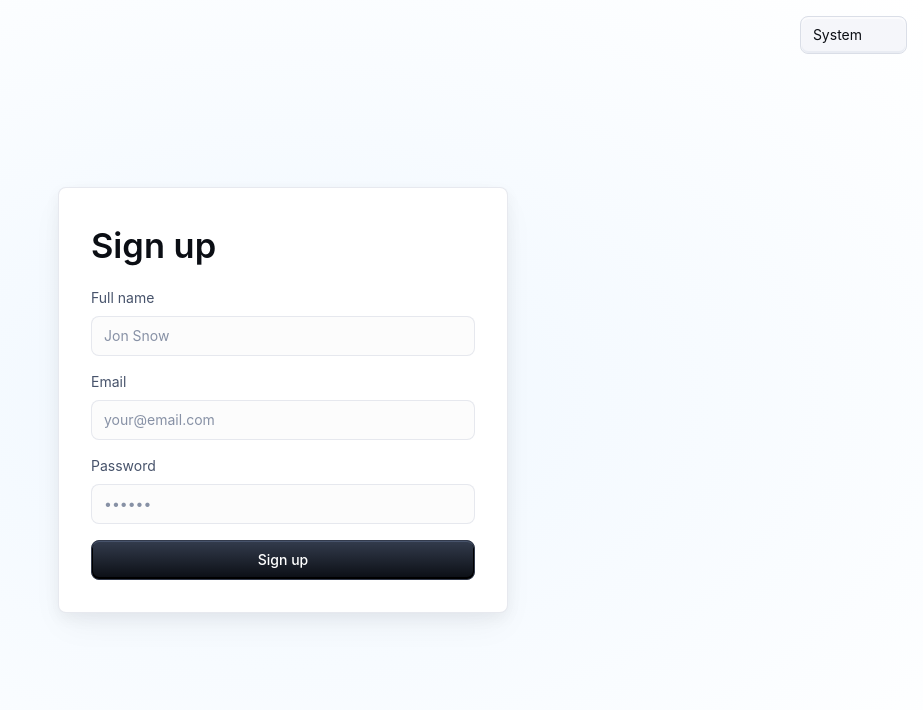
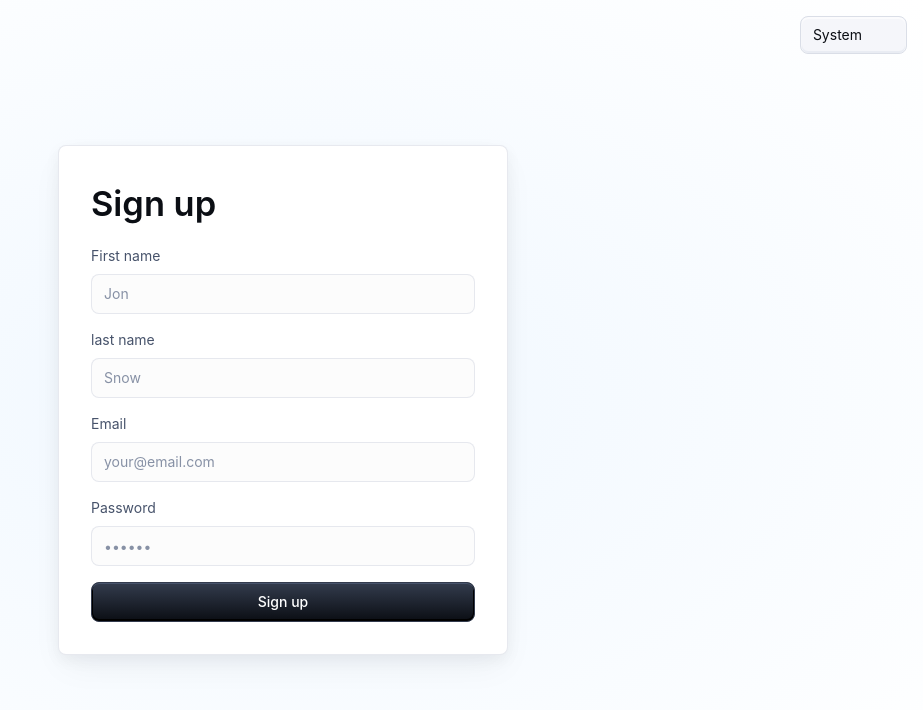
Before and after one commit to thegolriz/Realiti, a React (Create React App) app in the folder frontend/: page /signup in a window 1280 px wide. Shown: the top 710 px of the page, without its empty margins (357-1280 px from the left). Built offline with nearby package versions, Linux system fonts and the light colour scheme; some icons are missing.

Commit message:
Frontend basic skeleton almost finsihed

```diff
--- a/frontend/package.json
+++ b/frontend/package.json
@@ -7,6 +7,7 @@
     "@emotion/styled": "^11.14.1",
     "@mui/icons-material": "^7.3.9",
     "@mui/material": "^7.3.9",
+    "axios": "^1.14.0",
     "cra-template": "1.2.0",
     "react": "^19.0.0",
     "react-dom": "^19.0.0",
--- /dev/null
+++ b/frontend/src/api/api.js
@@ -0,0 +1,11 @@
+import axios from "axios";
+
+const api = axios.create({
+  baseURL: "http://localhost:5001/api",
+  timeout: 1000,
+});
+export const signup = (data) => api.post('/signup', data);
+export const login = (data) => api.post('/login', data);
+export const createPost = (data, token) => api.post('/post', data, {
+  headers: { Authorization: `Bearer ${token}` }
+});
--- a/frontend/src/pages/Post.jsx
+++ b/frontend/src/pages/Post.jsx
@@ -1,5 +1,6 @@
 import { TextField, Box, Input } from '@mui/material';
 import PostButton from '../components/PostButton.jsx';
+import { createPost } from '../api/api.js';
 
 export default function Post() {
   return (
--- a/frontend/src/pages/Signin.jsx
+++ b/frontend/src/pages/Signin.jsx
@@ -17,6 +17,7 @@ import { styled } from '@mui/material/styles';
 // import ForgotPassword from './components/ForgotPassword';
 import AppTheme from '../shared-theme/AppTheme';
 import ColorModeSelect from '../shared-theme/ColorModeSelect';
+import { login } from '../api/api.js';
 
 const Card = styled(MuiCard)(({ theme }) => ({
   display: 'flex',
@@ -77,8 +78,8 @@ export default function SignIn(props) {
   };
 
   const handleSubmit = (event) => {
+    event.preventDefault();
     if (emailError || passwordError) {
-      event.preventDefault();
       return;
     }
     const data = new FormData(event.currentTarget);
@@ -86,6 +87,16 @@ export default function SignIn(props) {
       email: data.get('email'),
       password: data.get('password'),
     });
+    login({
+      email: data.get("email"),
+      password: data.get("password"),
+    })
+      .then((response) => {
+        console.log(response.data)
+      })
+      .catch((err) => {
+        console.error(err);
+      });
   };
 
   // const navigateToDash = () =>{
@@ -188,6 +199,7 @@ export default function SignIn(props) {
               fullWidth
               variant="contained"
               onClick={validateInputs}
+              href="/dashboard"
             >
               Sign in
             </Button>
--- a/frontend/src/pages/Signup.jsx
+++ b/frontend/src/pages/Signup.jsx
@@ -11,6 +11,7 @@ import MuiCard from '@mui/material/Card';
 import { styled } from '@mui/material/styles';
 import AppTheme from '../shared-theme/AppTheme';
 import ColorModeSelect from '../shared-theme/ColorModeSelect';
+import { signup } from "../api/api.js";
 
 const Card = styled(MuiCard)(({ theme }) => ({
   display: 'flex',
@@ -63,12 +64,15 @@ export default function SignUp(props) {
   const [nameErrorMessage, setNameErrorMessage] = React.useState('');
 
   const validateInputs = () => {
+    console.log("clikc");
     const email = document.getElementById('email');
     const password = document.getElementById('password');
-    const name = document.getElementById('name');
+    const first_name = document.getElementById('first_name');
+    const last_name = document.getElementById('last_name');
 
     let isValid = true;
 
+    console.log("this is what isValid is ", isValid)
     if (!email.value || !/\S+@\S+\.\S+/.test(email.value)) {
       setEmailError(true);
       setEmailErrorMessage('Please enter a valid email address.');
@@ -78,16 +82,16 @@ export default function SignUp(props) {
       setEmailErrorMessage('');
     }
 
-    if (!password.value || password.value.length < 6) {
+    if (!password.value || password.value.length < 8) {
       setPasswordError(true);
-      setPasswordErrorMessage('Password must be at least 6 characters long.');
+      setPasswordErrorMessage('Password must be at least 8 characters long.');
       isValid = false;
     } else {
       setPasswordError(false);
       setPasswordErrorMessage('');
     }
 
-    if (!name.value || name.value.length < 1) {
+    if (!first_name.value || first_name.value.length < 1) {
       setNameError(true);
       setNameErrorMessage('Name is required.');
       isValid = false;
@@ -95,22 +99,44 @@ export default function SignUp(props) {
       setNameError(false);
       setNameErrorMessage('');
     }
+    if (!last_name.value || last_name.value.length < 1) {
+      setNameError(true);
+      setNameErrorMessage('Name is required.');
+      isValid = false;
+    } else {
+      setNameError(false);
+      setNameErrorMessage('');
+    }
+    console.log("this is what isValid is ", isValid)
 
     return isValid;
   };
 
   const handleSubmit = (event) => {
+    console.log("here");
+    event.preventDefault();
     if (nameError || emailError || passwordError) {
-      event.preventDefault();
       return;
     }
     const data = new FormData(event.currentTarget);
     console.log({
-      name: data.get('name'),
-      lastName: data.get('lastName'),
+      first_name: data.get('first_name'),
+      last_name: data.get('last_name'),
       email: data.get('email'),
       password: data.get('password'),
     });
+    signup({
+      first_name: data.get('first_name'),
+      last_name: data.get('last_name'),
+      email: data.get('email'),
+      password: data.get('password'),
+    })
+      .then((response) => {
+        console.log(response.data);
+      })
+      .catch((err) => {
+        console.error(err);
+      });
   };
 
   return (
@@ -132,14 +158,29 @@ export default function SignUp(props) {
             sx={{ display: 'flex', flexDirection: 'column', gap: 2 }}
           >
             <FormControl>
-              <FormLabel htmlFor="name">Full name</FormLabel>
+              <FormLabel htmlFor="name">First name</FormLabel>
               <TextField
                 autoComplete="name"
-                name="name"
+                name="first_name"
                 required
                 fullWidth
-                id="name"
-                placeholder="Jon Snow"
+                id="first_name"
+                placeholder="Jon"
+                error={nameError}
+                helperText={nameErrorMessage}
+                color={nameError ? 'error' : 'primary'}
+              />
+            </FormControl>
+
+            <FormControl>
+              <FormLabel htmlFor="name">last name</FormLabel>
+              <TextField
+                autoComplete="name"
+                name="last_name"
+                required
+                fullWidth
+                id="last_name"
+                placeholder="Snow"
                 error={nameError}
                 helperText={nameErrorMessage}
                 color={nameError ? 'error' : 'primary'}
```
Also changed, not shown: 1 other file (tests, documents, lock files or other folders).
